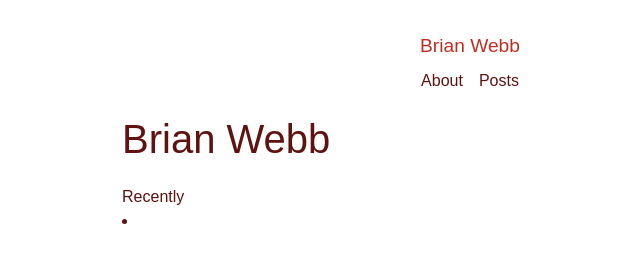
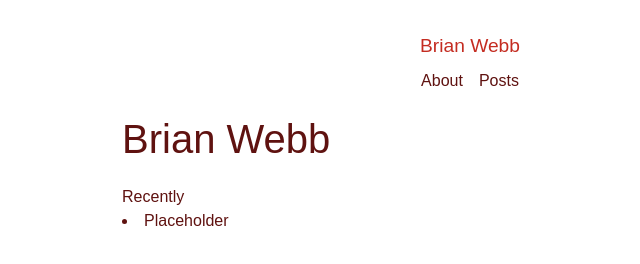
Before and after one commit to brnwb/brnwb.github.io, an Astro site: page / in a window 1280 px wide. Shown: the whole page, without its empty margins (178-818 px from the left). Built offline with nearby package versions, Linux system fonts and the light colour scheme; Astro itself is replaced by a stand-in of ours.

Commit message:
Fix link in index

```diff
--- a/src/pages/index.astro
+++ b/src/pages/index.astro
@@ -4,7 +4,7 @@ import BaseLayout from "../layouts/BaseLayout.astro"
 import BlogLink from "../components/BlogLink.astro"
 const pageTitle="Brian Webb"
 
-const recentPost = await getEntry('blog', 'read-seen-2024');
+const recentPost = await getEntry('blog', 'placeholder');
 ---
 
 <BaseLayout pageTitle={pageTitle}>
```
